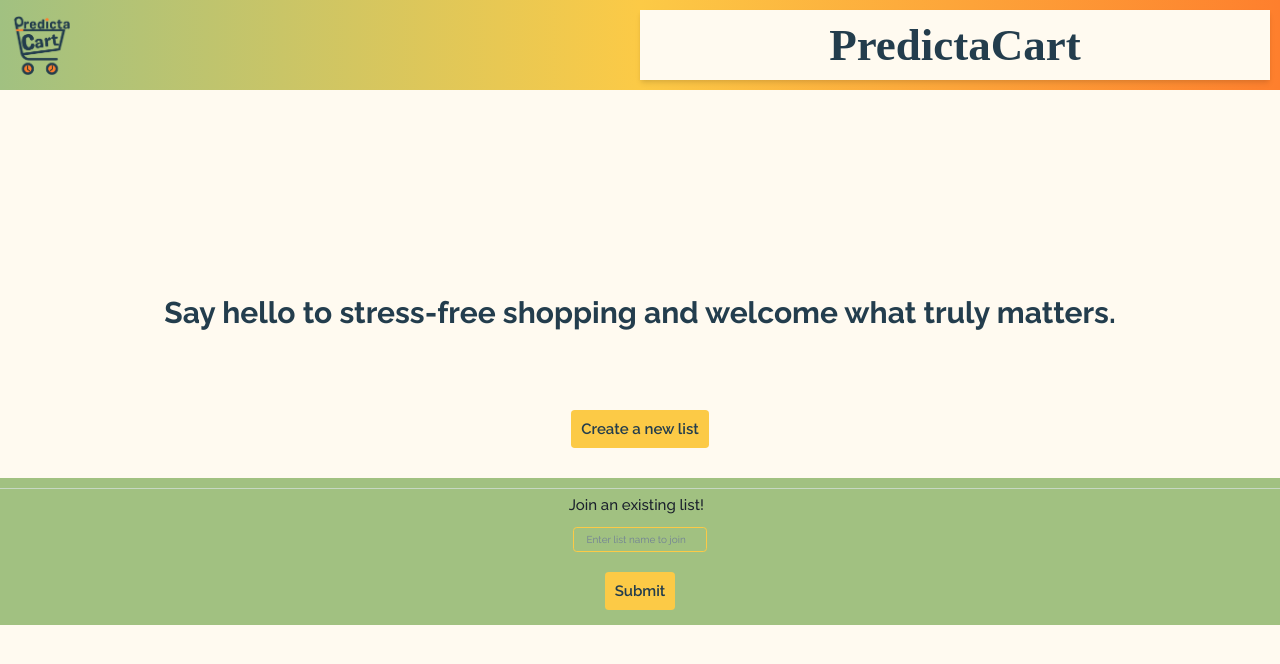
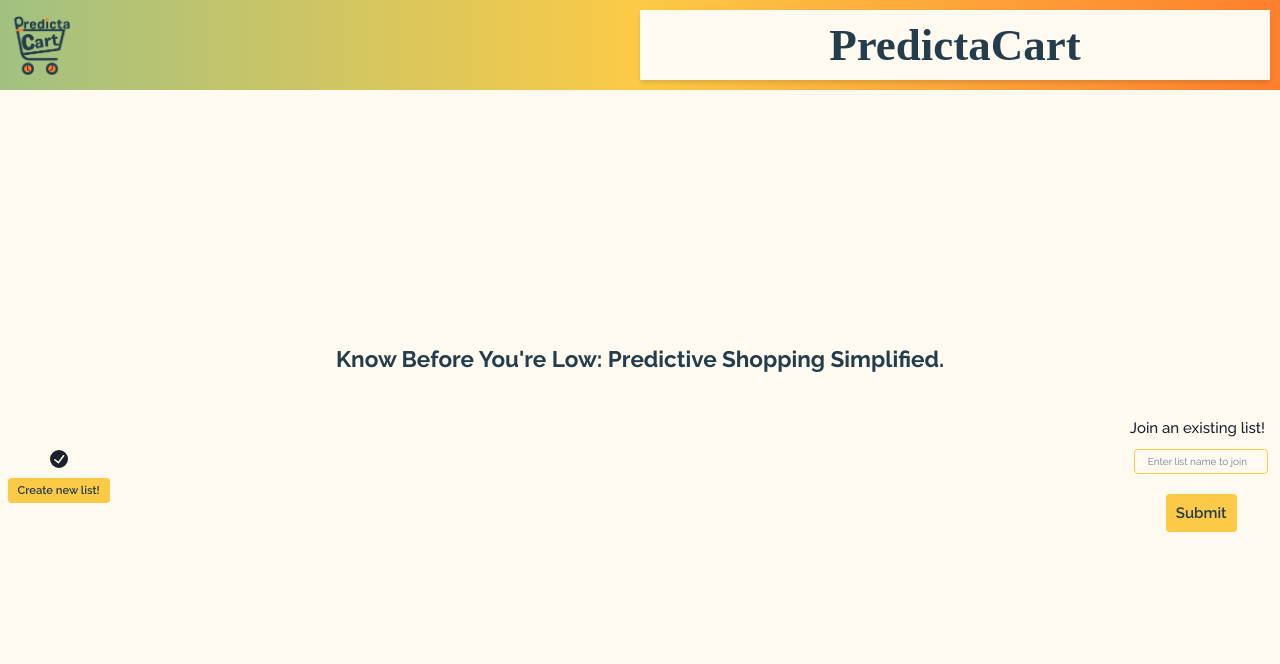
Before and after one commit to the-collab-lab/tcl-62-smart-shopping-list, a React (Vite) app: page / in a window 1280 px wide. Shown: the top 664 px of the page. Built offline with nearby package versions, Linux system fonts and the light colour scheme; a web font is replaced by a local one.

Commit message:
Adds more uniform styling to home page

```diff
--- a/src/views/Home.jsx
+++ b/src/views/Home.jsx
@@ -4,20 +4,24 @@
 import {
 	Alert,
 	AlertIcon,
+	Box,
+	Button,
 	Divider,
 	Flex,
-	Button,
-	Text,
-	Box,
 	FormControl,
 	FormLabel,
+	IconButton,
 	Input,
+	Select,
+	Spacer,
+	Text,
 } from '@chakra-ui/react';
+import { SearchIcon, CheckCircleIcon } from '@chakra-ui/icons';
 
 // LOCAL IMPORTS
 import { getExistingList } from '../api/firebase';
 
-export function Home({ createNewToken, setListToken }) {
+export function Home({ createNewToken, setListToken, listToken }) {
 	let navigate = useNavigate();
 
 	// STATES
@@ -27,9 +31,7 @@
 	// EVENT HANDLERS
 	const handleClick = () => {
 		const newToken = createNewToken();
-		//save the token using setListToken function asign to listToken
 		setListToken(newToken);
-		//navigate to the list
 		navigate('/list');
 	};
 
@@ -57,49 +59,63 @@
 			minHeight="calc(100vh - headerHeight - navHeight)"
 			flex="1"
 		>
-			<Box p={6} display="flex" flexDirection="column" alignItems="center">
+			<Box p={3} display="flex" flexDirection="column" alignItems="center">
 				<Text
-					fontSize={{ base: '2xl', md: '3xl', lg: '4xl', xl: '5xl' }}
+					fontSize={{ base: 'xl', md: '2xl', lg: '3xl', xl: '4xl' }}
 					fontWeight="bold"
 					color="brand.navy"
-					p={4}
-					mb={8}
+					p={2}
+					mb={4}
 					textAlign="center"
 				>
-					Say hello to stress-free shopping and welcome what truly matters.
+					Know Before You're Low: Predictive Shopping Simplified.
 				</Text>
+				{listToken && (
+					<Text>
+						You're currently in the '{listToken}' list. You can click 'List' in
+						the navigation above to go back to that list. You can create a new
+						list or join a different list below.
+					</Text>
+				)}
 			</Box>
-			<Flex direction="row" justify="center" align="center" gap={6} p={6}>
+			<Flex direction="row" justify="center" align="center" mb={2}>
+				{/* New List Section */}
+				<Box p={3} display="flex" flexDirection="column" alignItems="center">
+					<IconButton
+						icon={<CheckCircleIcon />}
+						aria-label="New list icon"
+						size="xl"
+						variant="ghost"
+						mb={4}
+					/>
 					<Button
 						bg="brand.yellow"
 						textColor="brand.navy"
 						onClick={handleClick}
-					fontSize={{ base: 'md', md: 'xl', lg: '2xl' }}
-					size="xl"
+						fontSize="lg"
+						size="md"
 						_hover={{
 							bg: 'brand.orange',
 							textColor: 'brand.off_white',
 						}}
-					mt={6}
-					mb={6}
-					p={4}
-					borderRadius="md" // Add a rounded border for better accessibility.
-					aria-label="Click me to create a new list" // Add an aria-label for screen readers.
+						borderRadius="md"
+						aria-label="Click me to create a new list"
 					>
-					Create a new list
+						Create new list!
 					</Button>
-			</Flex>
+				</Box>
+				<Spacer />
+				{/* Existing List Section */}
+				<Box p={3} display="flex" flexDirection="column" alignItems="center">
 					<FormControl>
 						<form onSubmit={handleSubmit}>
 							<Flex
-						bg="brand.light_green"
 								direction="column"
 								justify="center"
 								align="center"
 								gap={2}
 								pt={4}
 							>
-						<Divider orientation="horizontal" />
 								<FormLabel
 									htmlFor="existingToken"
 									fontSize={{ base: 'md', md: 'xl', lg: '2xl' }}
@@ -107,10 +123,7 @@
 								>
 									Join an existing list!
 								</FormLabel>
-						<Flex
-							direction="column" // You can keep this as 'column' for vertical alignment
-							maxWidth="400px" // Limit the input's width
-						>
+								<Flex direction="column" maxWidth="400px">
 									<Input
 										type="text"
 										id="existingToken"
@@ -120,7 +133,7 @@
 										variant="outline"
 										borderColor="brand.yellow"
 										borderRadius="md"
-								aria-label="Enter list name to join" // ARIA label for the input field
+										aria-label="Enter list name to join"
 									/>
 								</Flex>
 
@@ -153,6 +166,8 @@
 							</Alert>
 						)}
 					</FormControl>
+				</Box>
+			</Flex>
 		</Flex>
 	);
 }
--- a/src/views/Layout.jsx
+++ b/src/views/Layout.jsx
@@ -66,9 +66,17 @@
 				{listToken && (
 					<>
 						<Center as="nav" p={4} w={['100%', '50%']}>
-							<Tabs variant="soft-rounded" size="lg" index={tabIndex}>
-								<TabList>
+							<Tabs
+								variant="soft-rounded"
+								size="lg"
+								w="100%"
+								direction={['column', 'row']}
+								index={tabIndex}
+							>
+								<TabList w="100%">
 									<Tab
+										flex="1"
+										fontSize="xl"
 										_selected={{ color: 'brand.navy', bg: 'brand.light_green' }}
 									>
 										<Link as={NavLink} to="/">
@@ -76,6 +84,8 @@
 										</Link>
 									</Tab>
 									<Tab
+										flex="1"
+										fontSize="xl"
 										_selected={{ color: 'brand.navy', bg: 'brand.light_green' }}
 									>
 										<Link as={NavLink} to="/list">
@@ -83,6 +93,8 @@
 										</Link>
 									</Tab>
 									<Tab
+										flex="1"
+										fontSize="xl"
 										_selected={{ color: 'brand.navy', bg: 'brand.light_green' }}
 										onClick={onOpen}
 									>
```
Lines whose indentation alone changed are shown as unchanged.
